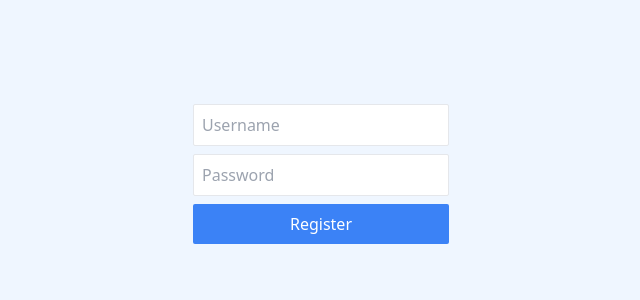
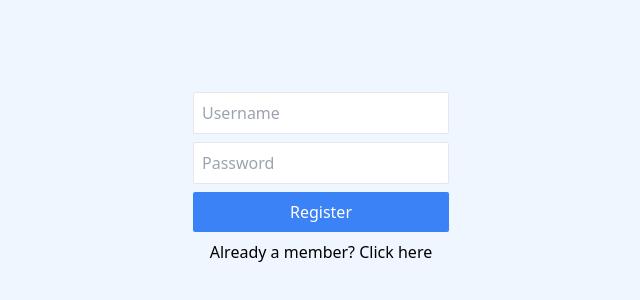
Before and after one commit to chandranshh/me-and-who, a React (Create React App) app in the folder client/: page / in a window 1280 px wide. Shown: the part 198-498 px from the top of the page, without its empty margins (319-959 px from the left). Built offline with nearby package versions, Linux system fonts and the light colour scheme; no server answers.

Commit message:
fixed uncaught runtime error occuring in axios -added conditional rendering to display login and register depending on user needs -made other changes for testing

```diff
--- a/client/src/components/register/Register.jsx
+++ b/client/src/components/register/Register.jsx
@@ -5,8 +5,13 @@ import axios from "axios";
 function Register() {
   const [username, setUsername] = useState("");
   const [password, setPassword] = useState("");
+  const [isMember, setIsMember] = useState(false);
 
   const { setUsername: setLoggedInUsername, setId } = useContext(UserContext);
+
+  const setIsMemberHandler = () => {
+    isMember ? setIsMember(false) : setIsMember(true);
+  };
 
   const setUsernameHandler = (e) => {
     setUsername(e.target.value);
@@ -50,8 +55,20 @@ function Register() {
           className="block w-full rounded-sm  p-2 mb-2 border"
         />
         <button className="bg-blue-500 text-white block w-full rounded-sm p-2 mb-2">
-          Register
+          {isMember ? `Login` : `Register`}
         </button>
+        {!isMember && (
+          <div className="text-center mt-2">
+            Already a member?{" "}
+            <button onClick={setIsMemberHandler}>Click here</button>
+          </div>
+        )}
+        {isMember && (
+          <div className="text-center mt-1">
+            Don't have an account?{" "}
+            <button onClick={setIsMemberHandler}>Click here</button>
+          </div>
+        )}
       </form>
     </div>
   );
--- a/client/src/components/routes/Routes.jsx
+++ b/client/src/components/routes/Routes.jsx
@@ -6,7 +6,7 @@ function Routes() {
   const { username, id } = useContext(UserContext);
 
   if (username) {
-    return `logged in + ${username}`;
+    return `logged in + ${username} + ${id}`;
   }
 
   return (
--- a/client/src/components/usercontext/UserContext.jsx
+++ b/client/src/components/usercontext/UserContext.jsx
@@ -8,10 +8,15 @@ export function UserContextProvider({ children }) {
   const [id, setId] = useState("");
 
   useEffect(() => {
-    axios.get("api/auth/profile").then((response) => {
-      setId(response.data.userId);
-      setUsername(response.data.username);
-    });
+    axios
+      .get("api/auth/profile")
+      .then((response) => {
+        setId(response.data.userId);
+        setUsername(response.data.username);
+      })
+      .catch((error) => {
+        console.log(error);
+      });
   }, []);
 
   return (
```
